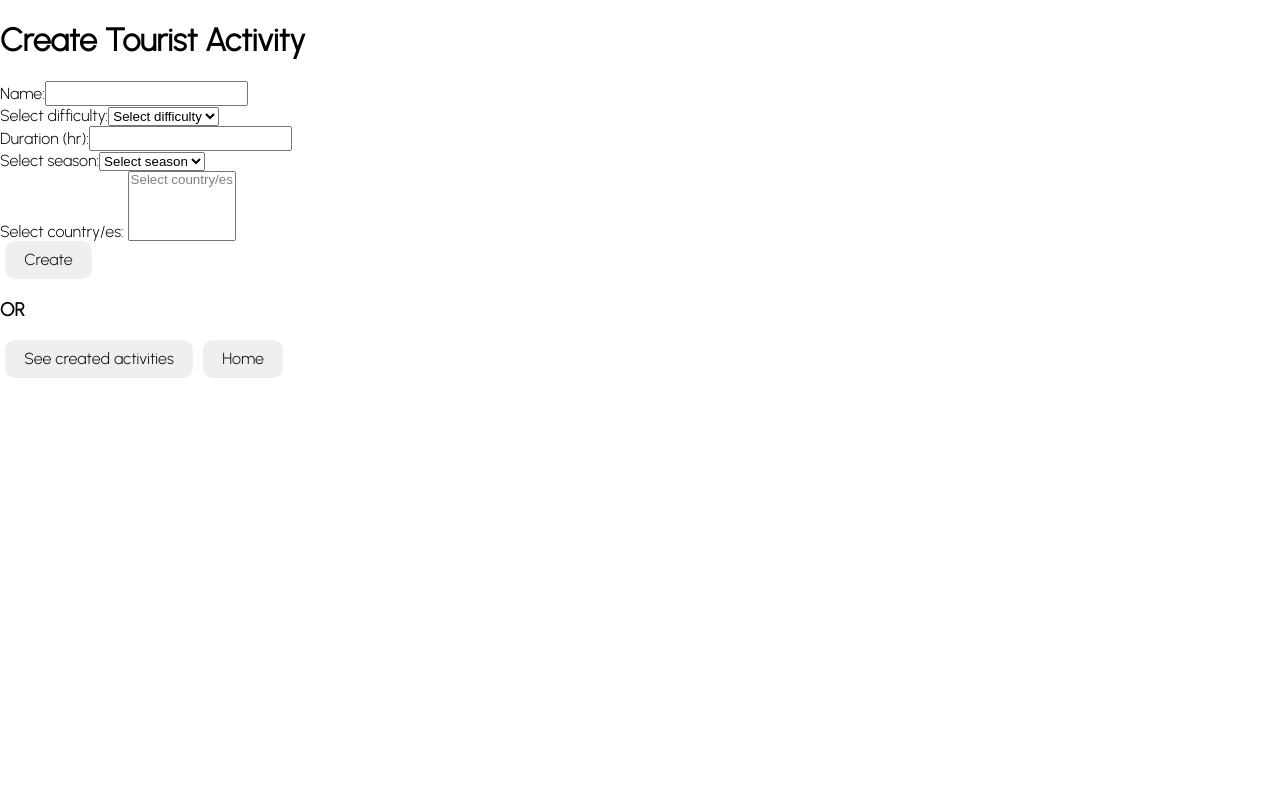
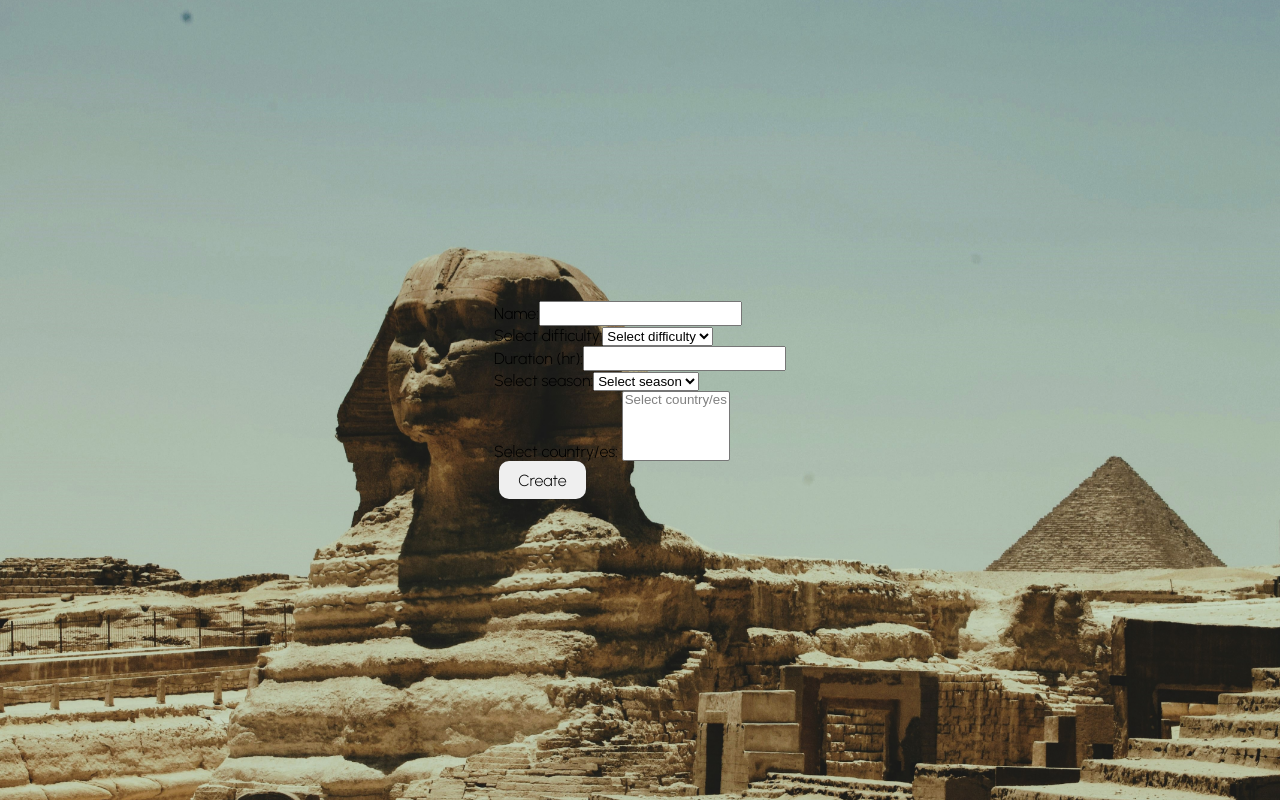
Before and after one commit to nicolaspratg/Countries-PI, a React (Vite) app in the folder client/: page /form in a window 1280 px wide. Built offline with nearby package versions, Linux system fonts and the light colour scheme.

Commit message:
Form created and styled

```diff
--- a/client/src/views/Form/Form.jsx
+++ b/client/src/views/Form/Form.jsx
@@ -1,18 +1,9 @@
-import { NavLink } from "react-router-dom";
 import ActivityForm from "../../components/Activity Form/Activity Form";
-
+import styles from "./Form.module.css"
 const Form = () => {
   return (
-    <div>
-      <h1>Create Tourist Activity</h1>
+    <div className={styles.container}>
       <ActivityForm />
-      <h3>OR</h3>
-      <NavLink to="/activities">
-        <button>See created activities</button>
-      </NavLink>
-      <NavLink to="/home">
-        <button>Home</button>
-      </NavLink>
     </div>
   );
 };
--- /dev/null
+++ b/client/src/views/Form/Form.module.css
@@ -0,0 +1,11 @@
+.container {
+  background-image: url("../../assets/backgrounds/bg-sphynx.jpg");
+  background-size: cover;
+  background-attachment: fixed;
+  background-position: center;
+  display: flex;
+  flex-direction: column;
+  align-items: center; /* Center horizontally */
+  justify-content: center; /* Center vertically */
+  height: 100vh; /* Adjust as needed */
+}
```
Also changed, not shown: client/src/views/Home/Home.css (deleted).
